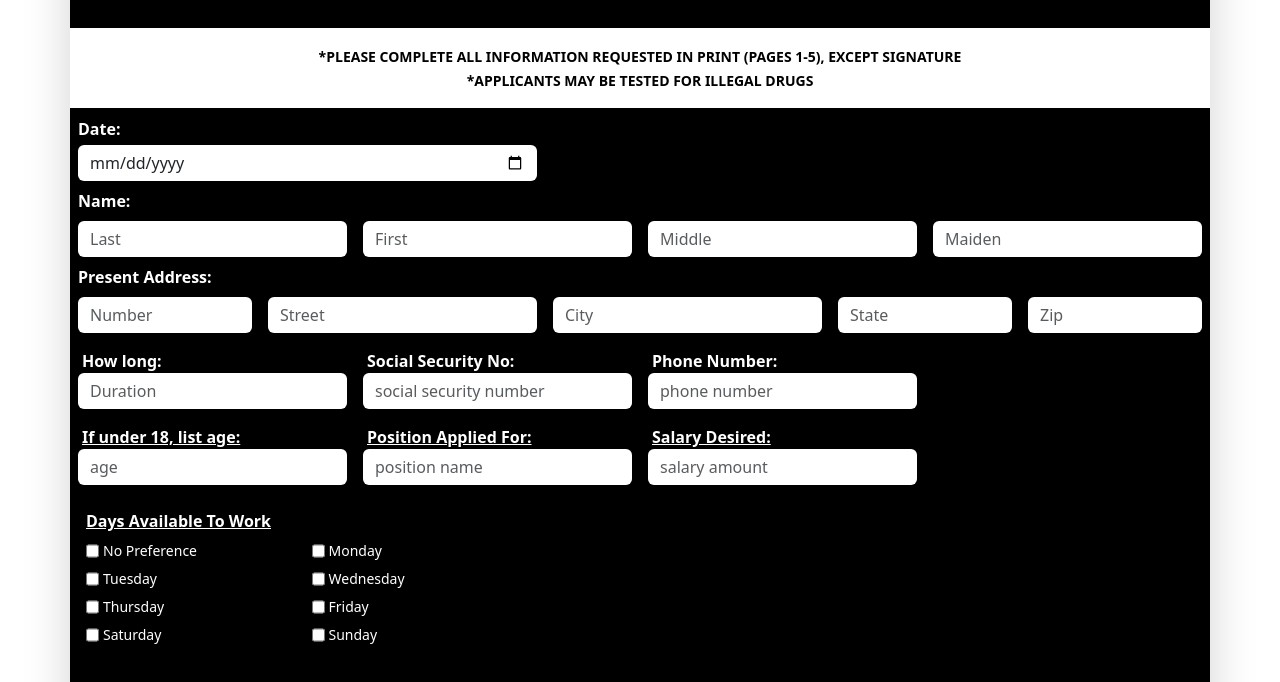
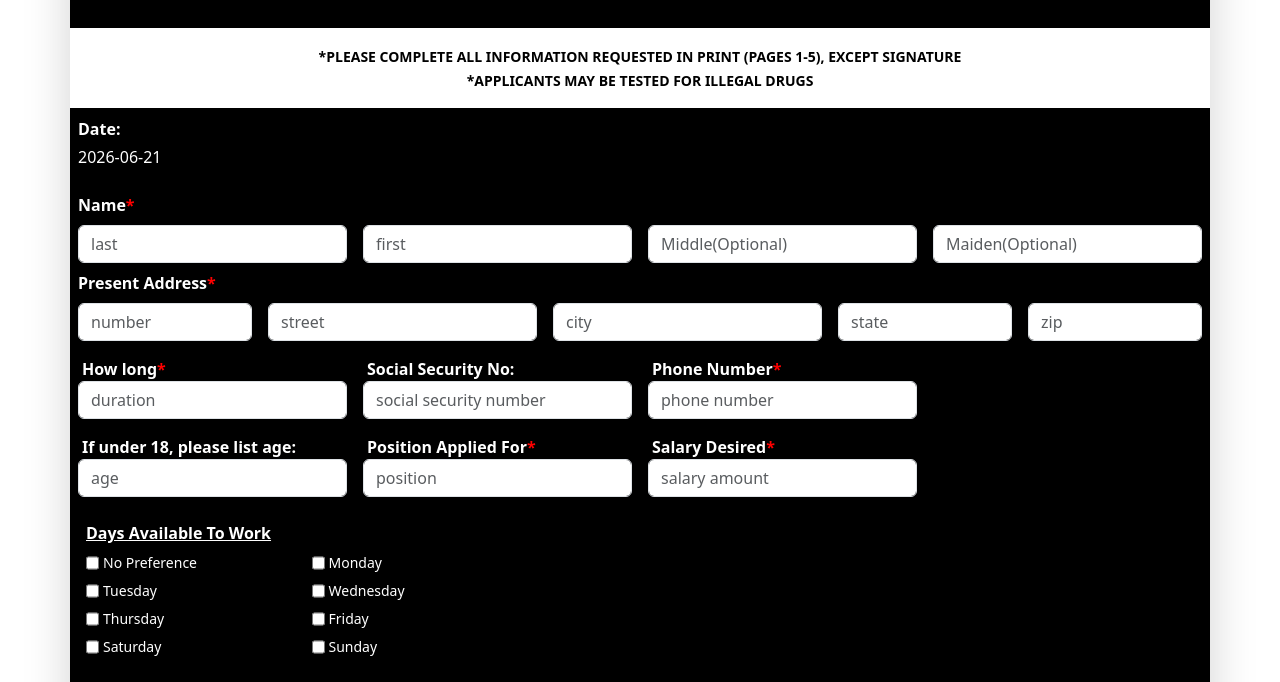
Before and after one commit to SUMB29/Form-Creation, a website: page src/index.html in a window 1280 px wide. Shown: the part 109-791 px from the top of the page. Drawn offline with nearby package versions, Linux system fonts and the light colour scheme.

Commit message:
file updated

```diff
--- a/src/index.html
+++ b/src/index.html
@@ -13,7 +13,7 @@
 </head>
 
 
-<body class="py-8 rounded-3xl text-white bg-emerald-500">
+<body class="py-8 rounded-3xl text-white">
 
     <div class="container max-w-6xl bg-black  mx-auto p-0 shadow-lg rounded">
 
@@ -37,52 +37,82 @@
         <div class="row g-0">
             <div class="col-5 p-2">
                 <label class="fw-bold mb-1">Date:</label>
-                <input type="date" class="form-control border-0 shadow-none">
+                <p id="date" class="text-white"></p>
+                <!-- <input type="date" id="date" class="form-control border-0 shadow-none"> -->
             </div>
         </div>
 
         <!-- Name -->
         <div class="row g-0">
-            <label class="fw-bold ml-2">Name:</label>
+            <label class="fw-bold ml-2">Name<span style="color:red;">*</span></label>
+
+
             <div class="col-12 col-md-3 p-2">
-                <input type="text" id="empName" placeholder="Last" class="form-control border-0 shadow-none">
+                <div class="input-group">
+                    <input type="text" class="form-control" placeholder="last" id="empNameL" aria-label="Username"
+                        aria-describedby="visible-addon">
+                </div>
             </div>
 
             <div class="col-12 col-md-3 p-2">
-                <input type="text" placeholder="First" class="form-control border-0 shadow-none">
+                <div class="input-group">
+                    <input type="text" class="form-control" placeholder="first" id="empNameF" aria-label="Username"
+                        aria-describedby="visible-addon">
+                </div>
             </div>
 
             <div class="col-12 col-md-3 p-2">
-                <input type="text" placeholder="Middle" class="form-control border-0 shadow-none">
+                <div class="input-group">
+                    <input type="text" class="form-control" placeholder="Middle(Optional)" id="empNameMd"
+                        aria-label="Username" aria-describedby="visible-addon">
+                </div>
             </div>
 
             <div class="col-12 col-md-3 p-2">
-                <input type="text" placeholder="Maiden" class="form-control border-0 shadow-none">
+                <div class="input-group">
+                    <input type="text" class="form-control" placeholder="Maiden(Optional)" id="empNameMa"
+                        aria-label="Username" aria-describedby="visible-addon">
+                </div>
             </div>
         </div>
 
         <!-- Present Address -->
         <div class="row g-0">
-            <label class="fw-bold ml-2">Present Address:</label>
+            <label class="fw-bold ml-2">Present Address<span style="color:red;">*</span></label>
 
             <div class="col-6 col-md-2 p-2">
-                <input type="text" placeholder="Number" class="form-control border-0 shadow-none">
+                <div class="input-group">
+                    <input type="text" class="form-control" placeholder="number" id="num" aria-label="Username"
+                        aria-describedby="visible-addon">
+                </div>
             </div>
 
             <div class="col-6 col-md-3 p-2">
-                <input type="text" placeholder="Street" class="form-control border-0 shadow-none">
+                <div class="input-group">
+                    <input type="text" class="form-control" placeholder="street" id="street" aria-label="Username"
+                        aria-describedby="visible-addon">
+                </div>
             </div>
 
             <div class="col-6 col-md-3 p-2">
-                <input type="text" placeholder="City" class="form-control border-0 shadow-none">
+                <div class="input-group">
+                    <input type="text" class="form-control" placeholder="city" id="city" aria-label="Username"
+                        aria-describedby="visible-addon">
+                </div>
             </div>
 
             <div class="col-3 col-md-2 p-2">
-                <input type="text" placeholder="State" class="form-control border-0 shadow-none">
+                <div class="input-group">
+                    <input type="text" class="form-control" placeholder="state" id="state" aria-label="Username"
+                        aria-describedby="visible-addon">
+                </div>
             </div>
 
             <div class="col-3 col-md-2 p-2">
-                <input type="text" placeholder="Zip" class="form-control border-0 shadow-none">
+                <div class="input-group">
+                    <input type="text" class="form-control" placeholder="zip" id="zip" aria-label="Username"
+                        aria-describedby="visible-addon">
+                </div>
             </div>
 
         </div>
@@ -90,18 +120,26 @@
 
         <div class="row g-0 flex flex-row">
             <div class="col-12 col-md-3 p-2">
-                <label for="Duration" class="fw-bold ml-1">How long:</label>
-                <input type="text" id="Duration" placeholder="Duration" class="form-control border-0 shadow-none">
+                <label for="Duration" class="fw-bold ml-1">How long<span style="color:red;">*</span></label>
+                <div class="input-group">
+                    <input type="text" class="form-control" placeholder="duration" id="Duration" aria-label="Username"
+                        aria-describedby="visible-addon">
+                </div>
             </div>
 
             <div class="col-12 col-md-3 p-2">
                 <label for="ssNo" class="fw-bold ml-1">Social Security No:</label>
-                <input type="text" id="ssNo" placeholder="social security number"
-                    class="form-control border-0 shadow-none">
+                <div class="input-group">
+                    <input type="text" class="form-control" placeholder="social security number" id="ssNo"
+                        aria-label="Username" aria-describedby="visible-addon">
+                </div>
             </div>
             <div class="col-12 col-md-3 p-2">
-                <label for="empPhone" class="fw-bold ml-1">Phone Number:</label>
-                <input type="text" id="empPhone" placeholder="phone number" class="form-control border-0 shadow-none">
+                <label for="empPhone" class="fw-bold ml-1">Phone Number<span style="color:red;">*</span></label>
+                <div class="input-group">
+                    <input type="text" class="form-control" placeholder="phone number" id="empPhone"
+                        aria-label="Username" aria-describedby="visible-addon">
+                </div>
             </div>
         </div>
 
@@ -110,21 +148,28 @@
 
         <!-- Position Applied For -->
         <div class="row g-0 m-0">
-
             <div class="row g-0 flex flex-row">
                 <div class="col-12 col-md-3 p-2">
-                    <label for="empAge" class="fw-bold ml-1 underline">If under 18, list age:</label>
-                    <input type="text" id="empAge" placeholder="age" class="form-control border-0 shadow-none">
+                    <label for="empAge" class="fw-bold ml-1">If under 18, please list age:</label>
+                    <div class="input-group">
+                        <input type="text" class="form-control" placeholder="age" id="empAge" aria-label="Username"
+                            aria-describedby="visible-addon">
+                    </div>
                 </div>
                 <div class="col-15 col-md-3 p-2">
-                    <label for="empPosition" class="fw-bold ml-1 underline">Position Applied For: </label>
-                    <input type="text" id="empPosition" placeholder="position name"
-                        class="form-control border-0 shadow-none">
+                    <label for="empPosition" class="fw-bold ml-1">Position Applied For<span
+                            style="color:red;">*</span></label>
+                    <div class="input-group">
+                        <input type="text" class="form-control" placeholder="position" id="empPosition"
+                            aria-label="Username" aria-describedby="visible-addon">
+                    </div>
                 </div>
                 <div class="col-12 col-md-3 p-2">
-                    <label for="empSalary" class="fw-bold ml-1 underline">Salary Desired:</label>
-                    <input type="text" id="empSalary" placeholder="salary amount"
-                        class="form-control border-0 shadow-none">
+                    <label for="empSalary" class="fw-bold ml-1">Salary Desired<span style="color:red;">*</span></label>
+                    <div class="input-group">
+                        <input type="text" class="form-control" placeholder="salary amount" id="empSalary"
+                            aria-label="Username" aria-describedby="visible-addon">
+                    </div>
                 </div>
             </div>
 
@@ -134,18 +179,24 @@
                 </label>
 
                 <div class="grid grid-cols-2 gap-2 text-sm">
-                    <div class="flex flex-row gap-1"><input type="checkbox"></input><label for="">No Preference</label>
+                    <div class="flex flex-row gap-1"><input type="checkbox" id="NoPref"></input><label for="">No
+                            Preference</label>
                     </div>
-                    <div class="flex flex-row gap-1"><input type="checkbox"></input><label for="">Monday</label></div>
-                    <div class="flex flex-row gap-1"><input type="checkbox"></input><label for="">Tuesday</label></div>
-                    <div class="flex flex-row gap-1"><input type="checkbox"></input><label for="">Wednesday</label>
+                    <div class="flex flex-row gap-1"><input type="checkbox" id="mon"></input><label
+                            for="">Monday</label></div>
+                    <div class="flex flex-row gap-1"><input type="checkbox" id="tues"></input><label
+                            for="">Tuesday</label></div>
+                    <div class="flex flex-row gap-1"><input type="checkbox" id="wed"></input><label
+                            for="">Wednesday</label>
                     </div>
-                    <div class="flex flex-row gap-1"><input type="checkbox"></input><label for="">Thursday</label></div>
-                    <div class="flex flex-row gap-1"><input type="checkbox"></input><label for="">Friday</label></div>
-                    <div class="flex flex-row gap-1"><input type="checkbox"></input><label for="">Saturday</label></div>
-                    <div class="flex flex-row gap-1"><input type="checkbox"></input><label for="">Sunday</label></div>
-
-
+                    <div class="flex flex-row gap-1"><input type="checkbox" id="thurs"></input><label
+                            for="">Thursday</label></div>
+                    <div class="flex flex-row gap-1"><input type="checkbox" id="fri"></input><label
+                            for="">Friday</label></div>
+                    <div class="flex flex-row gap-1"><input type="checkbox" id="sat"></input><label
+                            for="">Saturday</label></div>
+                    <div class="flex flex-row gap-1"><input type="checkbox" id="sun"></input><label
+                            for="">Sunday</label></div>
                 </div>
             </div>
         </div>
@@ -156,22 +207,19 @@
         <!-- Employment Desired -->
         <div class="p-4">
             <label class="fw-bold block m-auto mb-1 underline">
-                Employment Desired:
+                Employment Desired<span style="color:red;">*</span>
             </label>
-
             <div class="flex flex-col md:flex-row gap-2 md:gap-8">
                 <label>
-                    <input type="radio">
+                    <input type="radio" id="etype">
                     FULL-TIME ONLY
                 </label>
-
                 <label>
-                    <input type="radio">
+                    <input type="radio" id="etype">
                     PART-TIME ONLY
                 </label>
-
                 <label>
-                    <input type="radio">
+                    <input type="radio" id="etype">
                     FULL OR PART-TIME
                 </label>
             </div>
@@ -181,22 +229,31 @@
         <div class="row g-0 flex flex-row mt-2">
             <div class="col-12 col-md-3 p-2">
                 <label for="work-hours" class="fw-bold ml-1">How many hours can you work weekly?</label>
-                <input type="text" id="work-hours" placeholder="" class="form-control border-0 shadow-none">
+                <div class="input-group">
+                    <input type="text" class="form-control" placeholder="working hours" id="work-hours"
+                        aria-label="Username" aria-describedby="visible-addon">
+                </div>
             </div>
 
             <div class="col-12 col-md-3 p-2">
                 <label for="workN" class="fw-bold ml-1">Can you work nights?</label>
-                <input type="text" id="workN" placeholder="" class="form-control border-0 shadow-none">
+                <div class="input-group">
+                    <input type="text" class="form-control" placeholder="" id="workN" aria-label="Username"
+                        aria-describedby="visible-addon">
+                </div>
             </div>
             <div class="col-12 col-md-3 p-2">
                 <label for="avTime" class="fw-bold ml-1">When available for work?</label>
-                <input type="text" id="avTime" placeholder="" class="form-control border-0 shadow-none">
+                <div class="input-group">
+                    <input type="text" class="form-control" placeholder="" id="avTime" aria-label="Username"
+                        aria-describedby="visible-addon">
+                </div>
             </div>
         </div>
 
 
         <!-- Education Header -->
-        <div class="bg-black text-white font-bold my-3 text-center">
+        <div class="bg-black text-white font-bold my-3 text-center underline">
             EDUCATION & OTHER INFORMATION
         </div>
 
@@ -212,37 +269,34 @@
                         <th>Major & Degree</th>
                     </tr>
                 </thead>
-                <tbody class="">
+                <tbody>
                     <tr>
                         <td>High School</td>
                         <td><input type="text" placeholder="Enter" id="hs1"></td>
-                        <td><input type="text" placeholder="Enter"></td>
-                        <td><input type="text" placeholder="Enter"></td>
-                        <td><input type="text" placeholder="Enter"></td>
+                        <td><input type="text" placeholder="Enter" id="hs2"></td>
+                        <td><input type="text" placeholder="Enter" id="hs3"></td>
+                        <td><input type="text" placeholder="Enter" id="hs4"></td>
                     </tr>
-
                     <tr>
                         <td>College</td>
-                        <td><input type="text" placeholder="Enter"></td>
-                        <td><input type="text" placeholder="Enter"></td>
-                        <td><input type="text" placeholder="Enter"></td>
-                        <td><input type="text" placeholder="Enter"></td>
+                        <td><input type="text" placeholder="Enter" id="c1"></td>
+                        <td><input type="text" placeholder="Enter" id="c2"></td>
+                        <td><input type="text" placeholder="Enter" id="c3"></td>
+                        <td><input type="text" placeholder="Enter" id="c4"></td>
                     </tr>
-
                     <tr>
                         <td>Bus. or Trade School</td>
-                        <td><input type="text" placeholder="Enter"></td>
-                        <td><input type="text" placeholder="Enter"></td>
-                        <td><input type="text" placeholder="Enter"></td>
-                        <td><input type="text" placeholder="Enter"></td>
+                        <td><input type="text" placeholder="Enter" id="b1"></td>
+                        <td><input type="text" placeholder="Enter" id="b2"></td>
+                        <td><input type="text" placeholder="Enter" id="b3"></td>
+                        <td><input type="text" placeholder="Enter" id="b4"></td>
                     </tr>
-
                     <tr>
                         <td>Professional School</td>
-                        <td><input type="text" placeholder="Enter"></td>
-                        <td><input type="text" placeholder="Enter"></td>
-                        <td><input type="text" placeholder="Enter"></td>
-                        <td><input type="text" placeholder="Enter"></td>
+                        <td><input type="text" placeholder="Enter" id="p1"></td>
+                        <td><input type="text" placeholder="Enter" id="p2"></td>
+                        <td><input type="text" placeholder="Enter" id="p3"></td>
+                        <td><input type="text" placeholder="Enter" id="p4"></td>
                     </tr>
                 </tbody>
             </table>
@@ -250,18 +304,52 @@
     </div>
 
     <div class="text-center my-4">
-        <button id="submitBtn" class="btn btn-secondary px-5">
-            Add
+        <button type="button" class="btn btn-dark btn-md px-4 py-2" id="submitBtn" onclick="validateForm()">
+            Submit
         </button>
     </div>
     <div class="container mt-5 text-black">
-        <h3 class="mb-3">Employee Records</h3>
+        <h3 class="mb-3">Records</h3>
 
         <div id="employeeList" class="row g-3">
             <!-- Records will appear here -->
         </div>
     </div>
     <script>
+        //date fixed
+        document.getElementById("date").innerHTML = new Date().toISOString().split('T')[0];
+        // mandatory fields
+        function validateForm() {
+            const firstname = document.getElementById("empNameF").value.trim();
+            const lastname = document.getElementById("empNameL").value.trim();
+            const phoneno = document.getElementById("empPhone").value.trim();
+            const pos = document.getElementById("empPosition").value.trim();
+            const sal = document.getElementById("empSalary").value.trim();
+
+            if (firstname === "") {
+                alert("First Name is required!");
+                document.getElementById("empNameF").focus();
+                return false;
+            }
+
+            if (lastname === "") {
+                alert("Last Name is required!");
+                document.getElementById("empNameL").focus();
+                return;
+            }
+            if (!/^\d{10}$/.test(phoneno)) {
+                alert("Please enter a valid 10-digit phone number!");
+                document.getElementById("empPhone").focus();
+                return false;
+            }
+            if (phoneno === "" || pos === "" || sal === "") {
+                alert("please fill all the mandatory fields!")
+                return false;
+            }
+
+            alert("Form submitted successfully!");
+        }
+
 
         let employees = [];
         let editIndex = -1;
@@ -270,8 +358,13 @@
 
         document.getElementById("submitBtn").addEventListener("click", () => {
 
+            if (!validateForm()) {
+                return;
+            }
+
             const employee = {
-                name: document.getElementById("empName").value,
+                Lname: document.getElementById("empNameL").value,
+                Fname: document.getElementById("empNameF").value,
                 phone: document.getElementById("empPhone").value,
                 position: document.getElementById("empPosition").value,
                 salary: document.getElementById("empSalary").value
@@ -300,7 +393,7 @@
                 <div class="card shadow-sm">
                     <div class="card-body">
 
-                        <h5>${emp.name}</h5>
+                        <h5>${emp.Fname + " " + emp.Lname}</h5>
 
                         <p>
                             <strong>Phone:</strong> ${emp.phone}<br>
@@ -331,7 +424,8 @@
 
             const emp = employees[index];
 
-            document.getElementById("empName").value = emp.name;
+            document.getElementById("empNameL").value = emp.Lname;
+            document.getElementById("empNameF").value = emp.Fname;
             document.getElementById("empPhone").value = emp.phone;
             document.getElementById("empPosition").value = emp.position;
             document.getElementById("empSalary").value = emp.salary;
@@ -360,14 +454,23 @@
         }
 
         function clearForm() {
+            const arr = ["empNameL", "empNameF", "empNameMd", "empNameMa", "num", "city", "street", "state", "zip",
+                "Duration", "ssNo", "empPhone", "empAge", "empPosition", "empSalary", "NoPref", "mon", "tues", "wed", "thurs", "fri",
+                "sat", "sun", "etype", "work-hours", "workN", "avTime", "hs1", "hs2", "hs3", "hs4", "p1", "p2", "p3", "p4", "c1", "c2", "c3", "c4", "b1", "b2", "b3", "b4"
+            ];
 
-            document.getElementById("empName").value = "";
-            document.getElementById("empPhone").value = "";
-            document.getElementById("empPosition").value = "";
-            document.getElementById("empSalary").value = "";
-            document.getElementById("hs1").value = "";
+            arr.forEach(id => {
+                const element = document.getElementById(id);
+
+                if (!element) return;
+
+                if (element.type === "checkbox" || element.type === "radio") {
+                    element.checked = false;
+                } else {
+                    element.value = "";
+                }
+            });
         }
-
     </script>
 </body>
 
```
